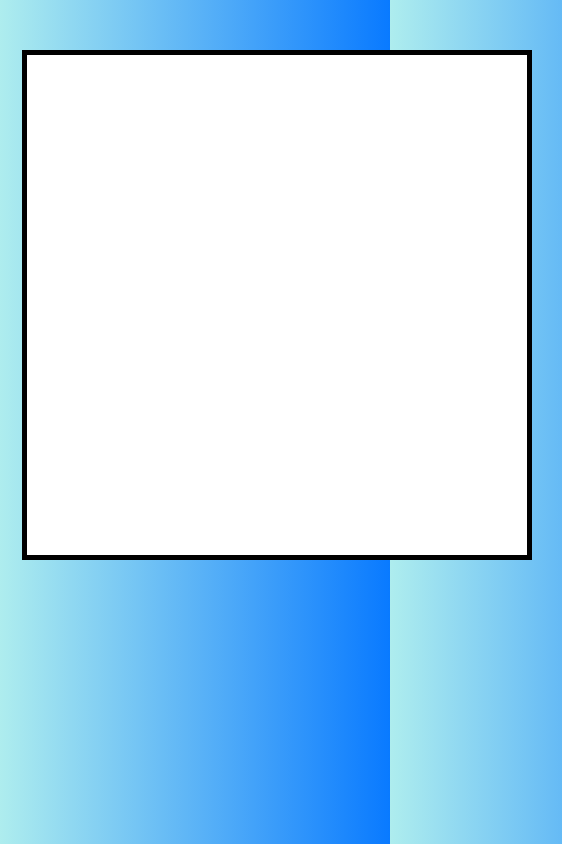
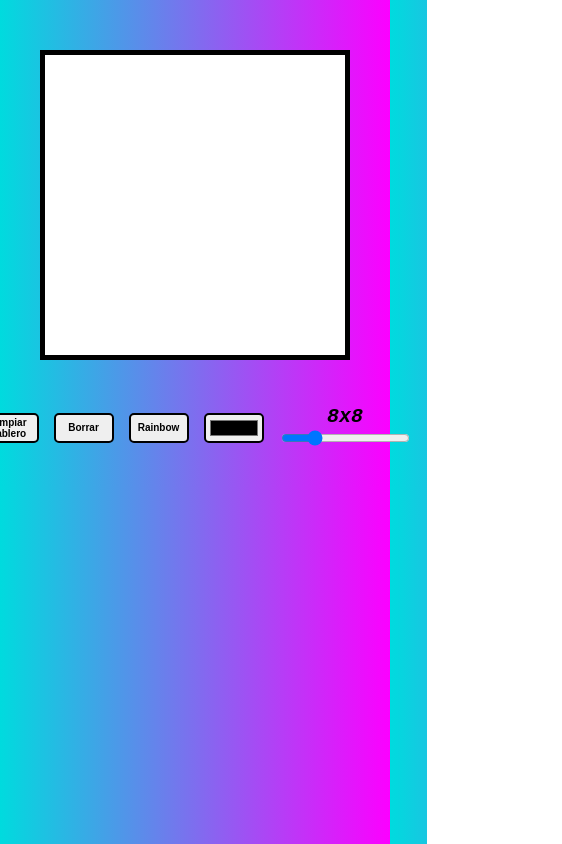
Before and after one commit to DeDominicisAlan/Project-Etch-A-Sketch, a plain HTML site: page index.html in a window 390 px wide. Shown: the whole page, 562 px wide, since content can reach past the window. Drawn offline with Linux system fonts and the light colour scheme.

Commit message:
Diseño responsive agregado y cambio de color de background

```diff
--- a/index.html
+++ b/index.html
@@ -5,6 +5,7 @@
     <link rel="stylesheet" href="style.css">
     <meta http-equiv="X-UA-Compatible" content="IE=edge">
     <meta name="viewport" content="width=device-width, initial-scale=1.0">
+    <link rel="shortcut icon" href="icon.ico" type="image/x-icon">
     <title>Etch-A-Sketch</title>
 </head>
 <body>
--- a/style.css
+++ b/style.css
@@ -1,6 +1,10 @@
 body{
-    background: linear-gradient(90deg, rgba(174,237,238,1) 0%, rgba(9,122,255,1) 100%);
+    background: #fc00ff;
+    background: -webkit-linear-gradient(to right, #00dbde, #fc00ff);
+    background: linear-gradient(to right, #00dbde, #fc00ff);
     font-family: monospace;
+    padding: 0;
+    margin: 0;
 }
 
 .main{
@@ -68,3 +72,35 @@ body{
 }
 
 /*--------grid-close---------*/
+
+@media screen and (max-width: 700px) {
+
+    .contenedor-grid{
+        height: 300px;
+        width: 300px;
+    }
+
+    .boton{
+        width: 80px;
+        height: 40px;
+    }
+
+}
+
+@media screen and (max-width: 500px){
+
+    .main{
+        flex-direction: column-reverse;
+    }
+
+    .boton{
+        width: 60px;
+        height: 30px;
+        font-size: 10px;
+    }
+
+    .botones{
+        flex-direction: row;
+    }
+
+}
```
Also changed, not shown: icon.ico (added).
